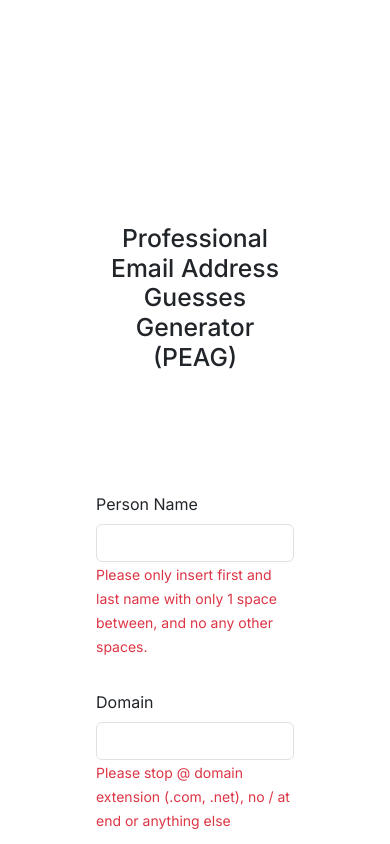
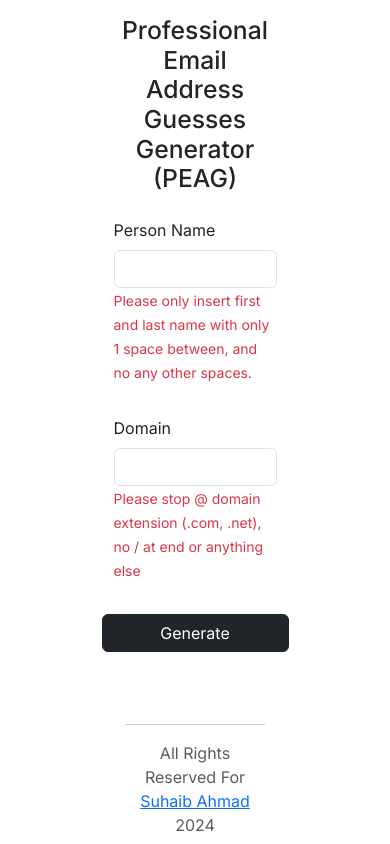
Before and after one commit to makkahwi/prof-emails, a Next.js app: page / in a window 390 px wide. Shown: the top 844 px of the page. Built offline with nearby package versions, Linux system fonts and the light colour scheme.

Commit message:
Minor UI Fixes

```diff
--- a/src/app/globals.css
+++ b/src/app/globals.css
@@ -1,22 +1,9 @@
-.tooltip {
-  position: relative;
-  display: inline-block;
-  border-bottom: 1px dotted black; /* If you want dots under the hoverable text */
+html,
+body {
+  height: 100%;
 }
 
-.tooltip .tooltiptext {
-  visibility: hidden;
-  width: 120px;
-  background-color: black;
-  color: #fff;
-  text-align: center;
-  padding: 5px 0;
-  border-radius: 6px;
-
-  position: absolute;
-  z-index: 1;
+.form-signin {
+  max-width: 50vw;
+  padding: 1rem;
 }
-
-.tooltip:hover .tooltiptext {
-  visibility: visible;
-}
--- a/src/app/page.module.css
+++ /dev/null
@@ -1,221 +0,0 @@
-.main {
-  display: flex;
-  flex-direction: column;
-  justify-content: space-between;
-  align-items: center;
-  padding: 6rem;
-  min-height: 100vh;
-}
-
-.description {
-  display: inherit;
-  justify-content: inherit;
-  align-items: inherit;
-  font-size: 0.85rem;
-  max-width: var(--max-width);
-  width: 100%;
-  z-index: 2;
-  font-family: var(--font-mono);
-}
-
-.description a {
-  display: flex;
-  justify-content: center;
-  align-items: center;
-  gap: 0.5rem;
-}
-
-.description p {
-  position: relative;
-  margin: 0;
-  padding: 1rem;
-  background-color: rgba(var(--callout-rgb), 0.5);
-  border: 1px solid rgba(var(--callout-border-rgb), 0.3);
-  border-radius: var(--border-radius);
-}
-
-.code {
-  font-weight: 700;
-  font-family: var(--font-mono);
-}
-
-.grid {
-  display: grid;
-  grid-template-columns: repeat(4, minmax(25%, auto));
-  max-width: 100%;
-  width: var(--max-width);
-}
-
-.card {
-  padding: 1rem 1.2rem;
-  border-radius: var(--border-radius);
-  background: rgba(var(--card-rgb), 0);
-  border: 1px solid rgba(var(--card-border-rgb), 0);
-  transition: background 200ms, border 200ms;
-}
-
-.card span {
-  display: inline-block;
-  transition: transform 200ms;
-}
-
-.card h2 {
-  font-weight: 600;
-  margin-bottom: 0.7rem;
-}
-
-.card p {
-  margin: 0;
-  opacity: 0.6;
-  font-size: 0.9rem;
-  line-height: 1.5;
-  max-width: 30ch;
-  text-wrap: balance;
-}
-
-.center {
-  display: flex;
-  justify-content: center;
-  align-items: center;
-  position: relative;
-  padding: 4rem 0;
-}
-
-.center::before {
-  background: var(--secondary-glow);
-  border-radius: 50%;
-  width: 480px;
-  height: 360px;
-  margin-left: -400px;
-}
-
-.center::after {
-  background: var(--primary-glow);
-  width: 240px;
-  height: 180px;
-  z-index: -1;
-}
-
-.logo {
-  position: relative;
-}
-/* Enable hover only on non-touch devices */
-@media (hover: hover) and (pointer: fine) {
-  .card:hover {
-    background: rgba(var(--card-rgb), 0.1);
-    border: 1px solid rgba(var(--card-border-rgb), 0.15);
-  }
-
-  .card:hover span {
-    transform: translateX(4px);
-  }
-}
-
-@media (prefers-reduced-motion) {
-  .card:hover span {
-    transform: none;
-  }
-}
-
-/* Mobile */
-@media (max-width: 700px) {
-  .content {
-    padding: 4rem;
-  }
-
-  .grid {
-    grid-template-columns: 1fr;
-    margin-bottom: 120px;
-    max-width: 320px;
-    text-align: center;
-  }
-
-  .card {
-    padding: 1rem 2.5rem;
-  }
-
-  .card h2 {
-    margin-bottom: 0.5rem;
-  }
-
-  .center {
-    padding: 8rem 0 6rem;
-  }
-
-  .center::before {
-    transform: none;
-    height: 300px;
-  }
-
-  .description {
-    font-size: 0.8rem;
-  }
-
-  .description a {
-    padding: 1rem;
-  }
-
-  .description p,
-  .description div {
-    display: flex;
-    justify-content: center;
-    position: fixed;
-    width: 100%;
-  }
-
-  .description p {
-    align-items: center;
-    inset: 0 0 auto;
-    padding: 2rem 1rem 1.4rem;
-    border-radius: 0;
-    border: none;
-    border-bottom: 1px solid rgba(var(--callout-border-rgb), 0.25);
-    background: linear-gradient(
-      to bottom,
-      rgba(var(--background-start-rgb), 1),
-      rgba(var(--callout-rgb), 0.5)
-    );
-    background-clip: padding-box;
-    backdrop-filter: blur(24px);
-  }
-
-  .description div {
-    align-items: flex-end;
-    pointer-events: none;
-    inset: auto 0 0;
-    padding: 2rem;
-    height: 200px;
-    background: linear-gradient(
-      to bottom,
-      transparent 0%,
-      rgb(var(--background-end-rgb)) 40%
-    );
-    z-index: 1;
-  }
-}
-
-/* Tablet and Smaller Desktop */
-@media (min-width: 701px) and (max-width: 1120px) {
-  .grid {
-    grid-template-columns: repeat(2, 50%);
-  }
-}
-
-@media (prefers-color-scheme: dark) {
-  .vercelLogo {
-    filter: invert(1);
-  }
-
-  .logo {
-    filter: invert(1) drop-shadow(0 0 0.3rem #ffffff70);
-  }
-}
-
-@keyframes rotate {
-  from {
-    transform: rotate(360deg);
-  }
-  to {
-    transform: rotate(0deg);
-  }
-}
--- a/src/app/page.tsx
+++ b/src/app/page.tsx
@@ -1,29 +1,19 @@
 import Form from "@/components/Form";
-import styles from "./page.module.css";
 
 export default function Home() {
   return (
-    <main className={styles.main}>
-      <div className={styles.center}>
-        {/* <Image
-          className={styles.logo}
-          src="/next.svg"
-          alt="Next.js Logo"
-          width={180}
-          height={37}
-          priority
-        /> */}
-        <h2 className="text-center">
-          Professional Email Address
-          <br /> Guesses Generator
-          <br /> (PEAG)
-        </h2>
-      </div>
+    <main className="form-signin w-100 m-auto">
+      <h2 className="text-center">
+        Professional Email Address
+        <br /> Guesses Generator
+        <br /> (PEAG)
+      </h2>
 
       <Form />
 
       <div className="container">
         <footer className="py-3 my-4">
+          <hr />
           <p className="text-center text-body-secondary">
             All Rights Reserved For{" "}
             <a href="https://suhaib.dev" target="_blank">
--- a/src/components/Form.tsx
+++ b/src/components/Form.tsx
@@ -109,7 +109,7 @@ export default function Form() {
           className="row"
         >
           {inputs.map(({ label, name, required, info }, i) => (
-            <div className="col-md-6 my-3" key={i}>
+            <div className="col-md-12 my-3" key={i}>
               <label className="form-label">{label}</label>
 
               <input className="form-control" name={name} required={required} />
```
